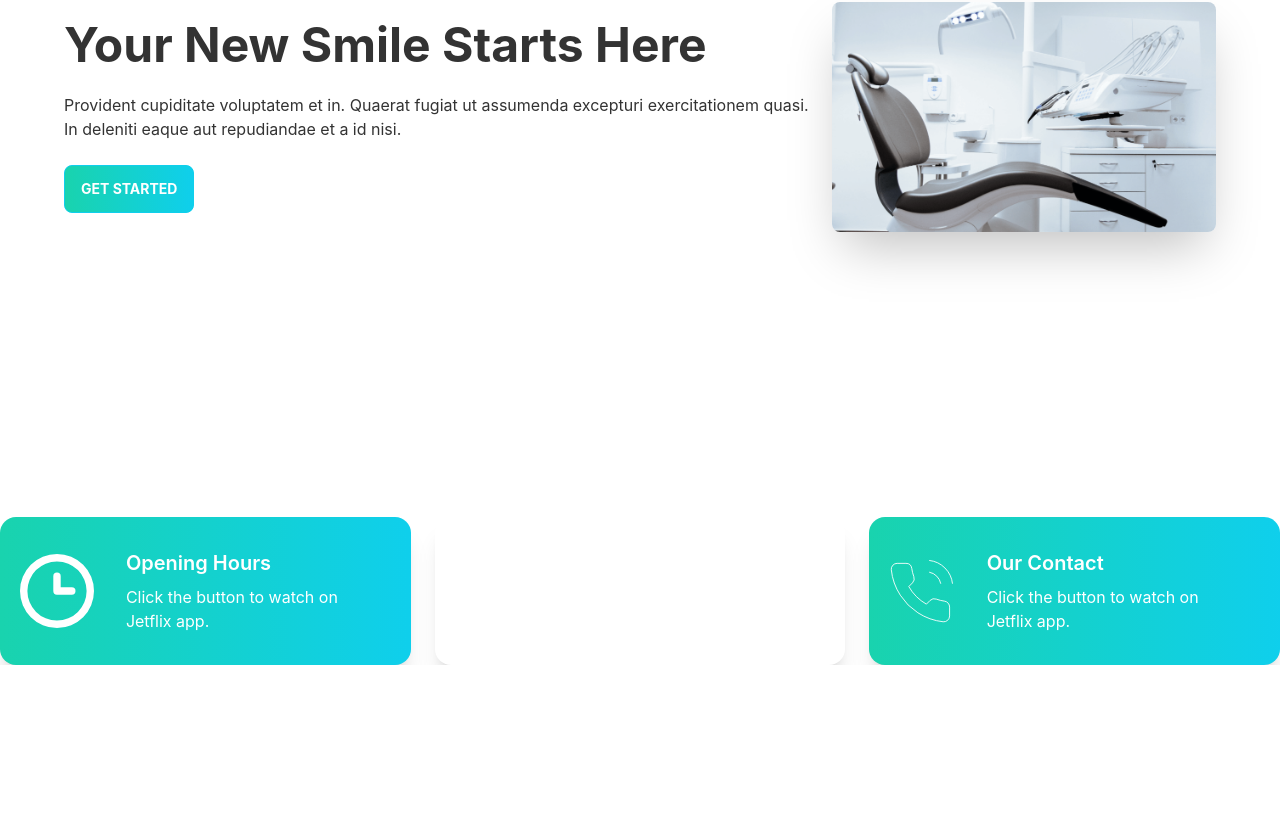
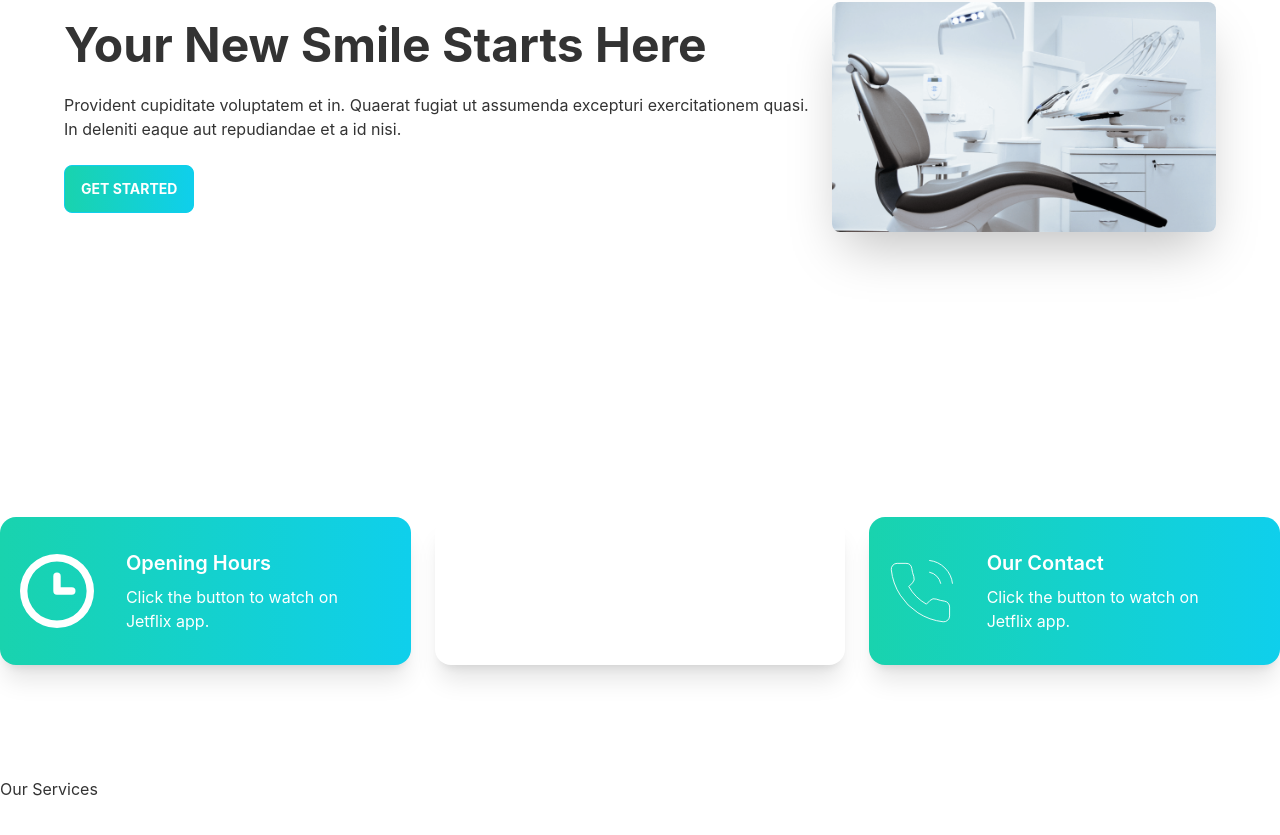
Before and after one commit to FarhanBinShafiq/Doctor-Portal, a React (Create React App) app: page / in a window 1280 px wide. Shown: the part 347-1182 px from the top of the page. Before the commit the page ends 1012 px from the top, so only its background shows below. Built offline with nearby package versions, Linux system fonts and the light colour scheme; the HTML template or start-up script is replaced by a standard one.

Commit message:
Home update

```diff
--- a/src/Pages/Home/Home.js
+++ b/src/Pages/Home/Home.js
@@ -1,6 +1,7 @@
 import React from 'react';
 import Banner from './Banner';
 import Info from './Info';
+import Services from './Services';
 
 
 const Home = () => {
@@ -8,6 +9,7 @@ const Home = () => {
         <div>
             <Banner />
             <Info/>
+            <Services/>
         </div>
     );
 };
--- a/src/Pages/Home/Info.js
+++ b/src/Pages/Home/Info.js
@@ -1,8 +1,8 @@
 import React from 'react';
 import InfoCard from './InfoCard';
-import clock from '../../assets/icons/clock.svg'
-import marker from '../../assets/icons/marker.svg'
-import phone from '../../assets/icons/phone.svg'
+import clock from '../../assets/icons/clock.svg';
+import marker from '../../assets/icons/marker.svg';
+import phone from '../../assets/icons/phone.svg';
 
 const Info = () => {
     return (
--- /dev/null
+++ b/src/Pages/Home/Services.js
@@ -0,0 +1,11 @@
+import React from 'react';
+
+const Services = () => {
+    return (
+        <div className='my-28'>
+            <h2>Our Services</h2>
+        </div>
+    );
+};
+
+export default Services;
```
